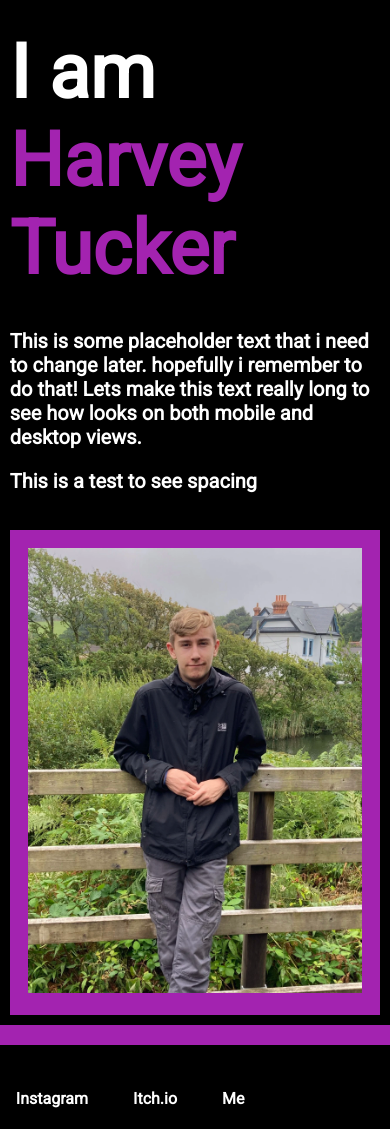
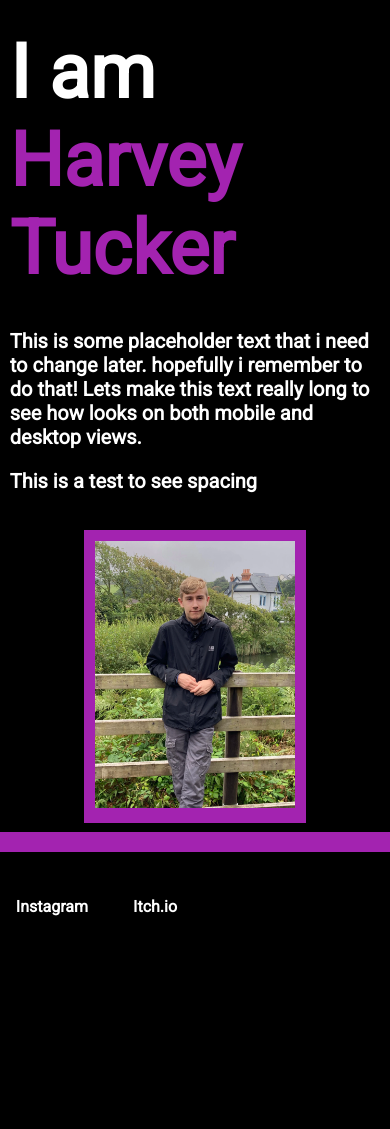
Before and after one commit to Harvelon365/Harvelon365.github.io, a PHP site: page / in a window 390 px wide. Shown: the part 85-1214 px from the top of the page. After the commit the page ends 1001 px from the top, so only its background shows below. Run offline with PHP 8.4, Linux system fonts and the light colour scheme.

Commit message:
Updated footer

```diff
--- a/404.html
+++ b/404.html
@@ -41,8 +41,6 @@
                 <div style="width: 25px;"></div>
                 <li><a href="https://harvelon365.itch.io/">Itch.io</a></li>
                 <div style="width: 25px;"></div>
-                <li><a href="https://en.pronouns.page/@harveygtucker">Me</a></li>
-                <div style="width: 25px;"></div>
             </ul>
         </footer>
     </body>
--- a/contact.html
+++ b/contact.html
@@ -59,8 +59,6 @@
                 <div style="width: 25px;"></div>
                 <li><a href="https://harvelon365.itch.io/">Itch.io</a></li>
                 <div style="width: 25px;"></div>
-                <li><a href="https://en.pronouns.page/@harveygtucker">Me</a></li>
-                <div style="width: 25px;"></div>
             </ul>
         </footer>
     </body>
--- a/index.html
+++ b/index.html
@@ -46,8 +46,6 @@
                 <div style="width: 25px;"></div>
                 <li><a href="https://harvelon365.itch.io/">Itch.io</a></li>
                 <div style="width: 25px;"></div>
-                <li><a href="https://en.pronouns.page/@harveygtucker">Me</a></li>
-                <div style="width: 25px;"></div>
             </ul>
         </footer>
     </body>
--- a/styles.css
+++ b/styles.css
@@ -7,15 +7,16 @@ body{
     font-family: 'Roboto', sans-serif;
     font-weight: bold;
     margin: 0;
+    display: flex;
+    flex-direction: column;
+    background-color: black;
 }
 
 nav{
     height: 10vh;
     background: black;
     position: absolute;
-    top: 0;
     width: 100%;
-    left: 0;
     overflow: hidden;
 }
 
@@ -135,7 +136,6 @@ li a:where(:hover, :focus-visible){
 
 .portrait-photo{
     width: 90%;
-    height: 90%;
     margin: 5%;
 }
 
@@ -181,19 +181,15 @@ input[type=submit]:hover{
 footer{
     height: 10vh;
     background: black;
-    position: relative;
     width: 100%;
-    left: 0;
     padding-bottom: 2%;
     overflow: hidden;
 }
 
 .foot-links{
     display: flex;
-    list-style: none;
+    align-items: center;
     height: 100%;
-    justify-content: space-around;
-    align-items: center;
     float: left;
     margin-left: 1.5%;
 }
@@ -212,8 +208,10 @@ footer{
 
     .top-image-container{
         float: none;
-        width: 100%;
+        width: 60%;
         margin-top: 5%;
+        margin-left: auto;
+        margin-right: auto;
     }
 
     .top-text-container{
```
